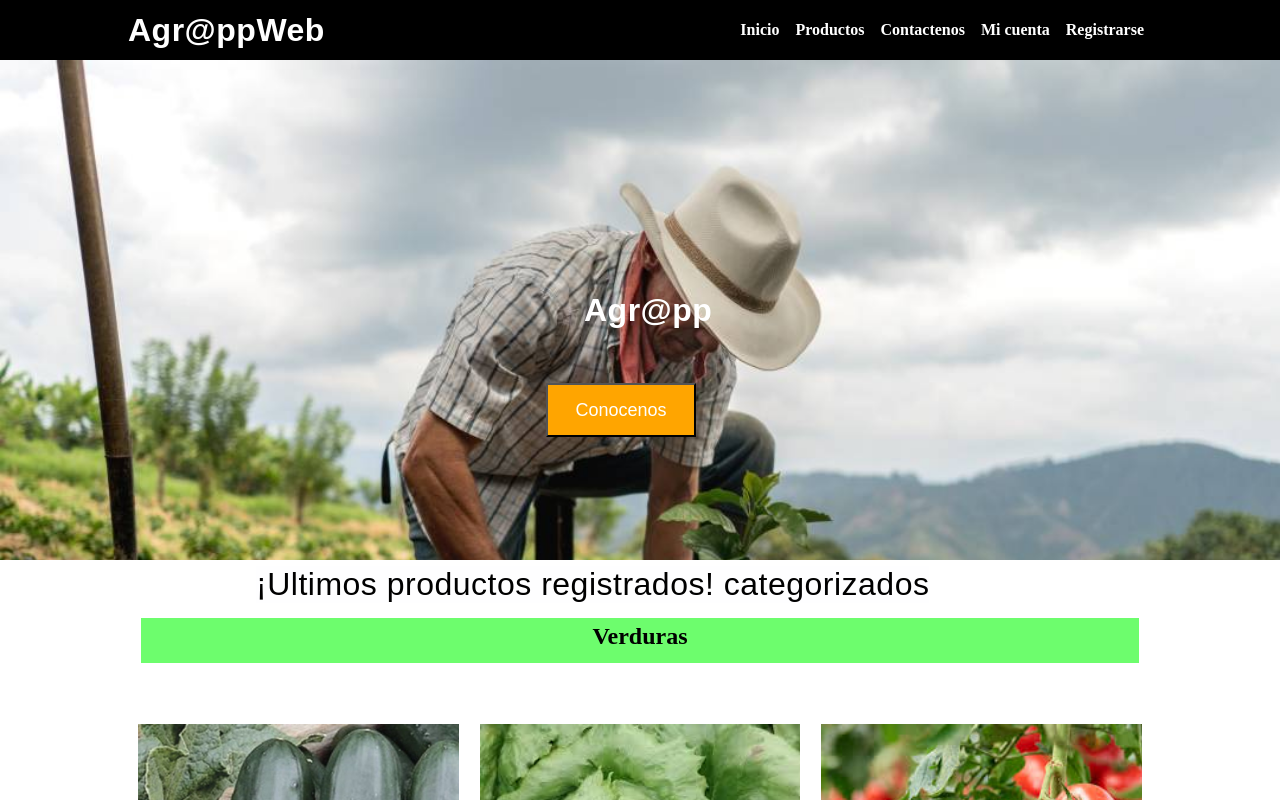
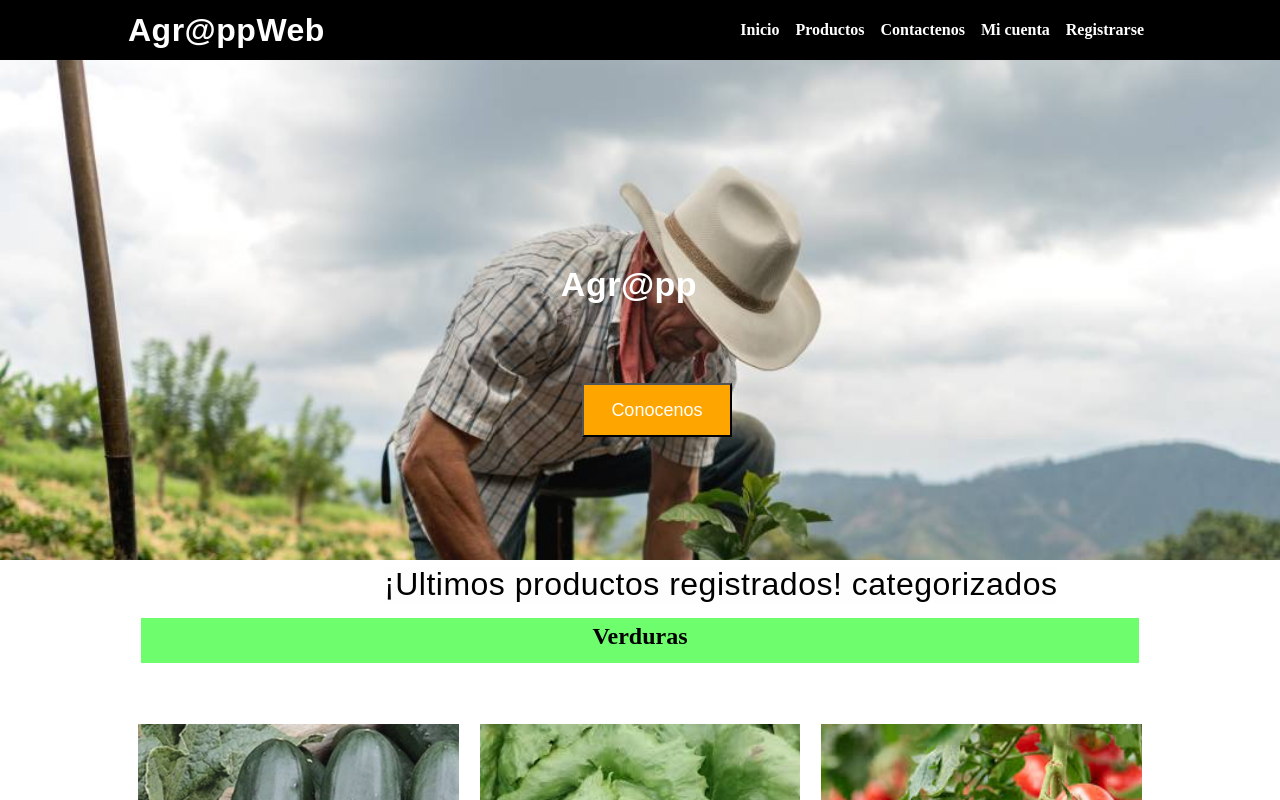
Before and after one commit to JunArredodno/Proyecto_AgroApp, a React (Create React App) app in the folder agroapp/: page / in a window 1280 px wide. Shown: the top 800 px of the page. Built offline with nearby package versions, Linux system fonts and the light colour scheme.

Commit message:
navegacion por la pagina

```diff
--- a/agroapp/src/Header.js
+++ b/agroapp/src/Header.js
@@ -8,8 +8,8 @@ function Header() {
         <div className='header__menu'>
             <h1 class="logo"> Agr@ppWeb</h1>
             <div className="header__nav">
-                <a class="menu__link select" href="index.html" >Inicio</a>
-                <a class="menu__link " href="#info">Productos</a>
+                <a class="menu__link select" href="inicio" >Inicio</a>
+                <a class="menu__link " href="#productos">Productos</a>
                 <a class="menu__link " href="#contactenos">Contactenos</a>
                 <a class="menu__link " href="#nosotros" >Mi cuenta</a>
                 <a class="menu__link " href="#contactenos">Registrarse</a>
--- a/agroapp/src/Home.js
+++ b/agroapp/src/Home.js
@@ -3,12 +3,15 @@ import "./home.css"
 
 function home() {
   return (
+
     <div className='home'>
+       <a  Name='incio'  ></a>
+
         <div className='home__banner'>
-            <h1>Agr@pp</h1>
+        <h1 className='titulo_principal'>Agr@pp</h1>
             <button className='boton'>Conocenos</button>
         </div>
-
+        <a  Name='productos'  ></a>
         <div className='home__content'>
         <h1 className='titulo1'>¡Ultimos productos registrados! categorizados</h1>
             <div className='home__content__title'>
@@ -110,6 +113,7 @@ function home() {
             </div>
 
         </div>
+
         <a href="http://" class="product">VER MAS PRODUCTOS</a>
         <h1 className='producto'>Producto destacado</h1>
         <div className='destacado'>
@@ -128,7 +132,7 @@ function home() {
                         </div>
 
             </div>
-
+            <a  Name='contactenos'  ></a>
             <div className='home_contacto'>
             <form className='contactanos'>
             <h2 className='titulo4'>¡Contactanos!</h2>
--- a/agroapp/src/home.css
+++ b/agroapp/src/home.css
@@ -11,7 +11,7 @@
 
 .boton{
     float: left;
-    margin-left: -13%;
+    margin-left: -9%;
     background: orange;
     cursor: pointer;
     margin-top: 200px;
@@ -21,6 +21,7 @@
     line-height: 50px;
     color: white;
     font-size: 18px;
+    outline: none;
 }
 /*Titulo*/
 .titulo1{
@@ -28,9 +29,18 @@
     background-color: rgb(254, 254, 255);
     color: black;
     margin-top: -4%;
-    margin-left: 20%;
+    margin-left: 30%;
     position: absolute;
     font-weight: lighter;
+}
+.home__banner h1{
+
+    float: left;
+    color: black;
+    margin-top: -4%;
+    margin-left: 1%;
+    color: white;
+    font-size: 34px;
 }
 /*Titulo*/
 .home__content__title{
```
